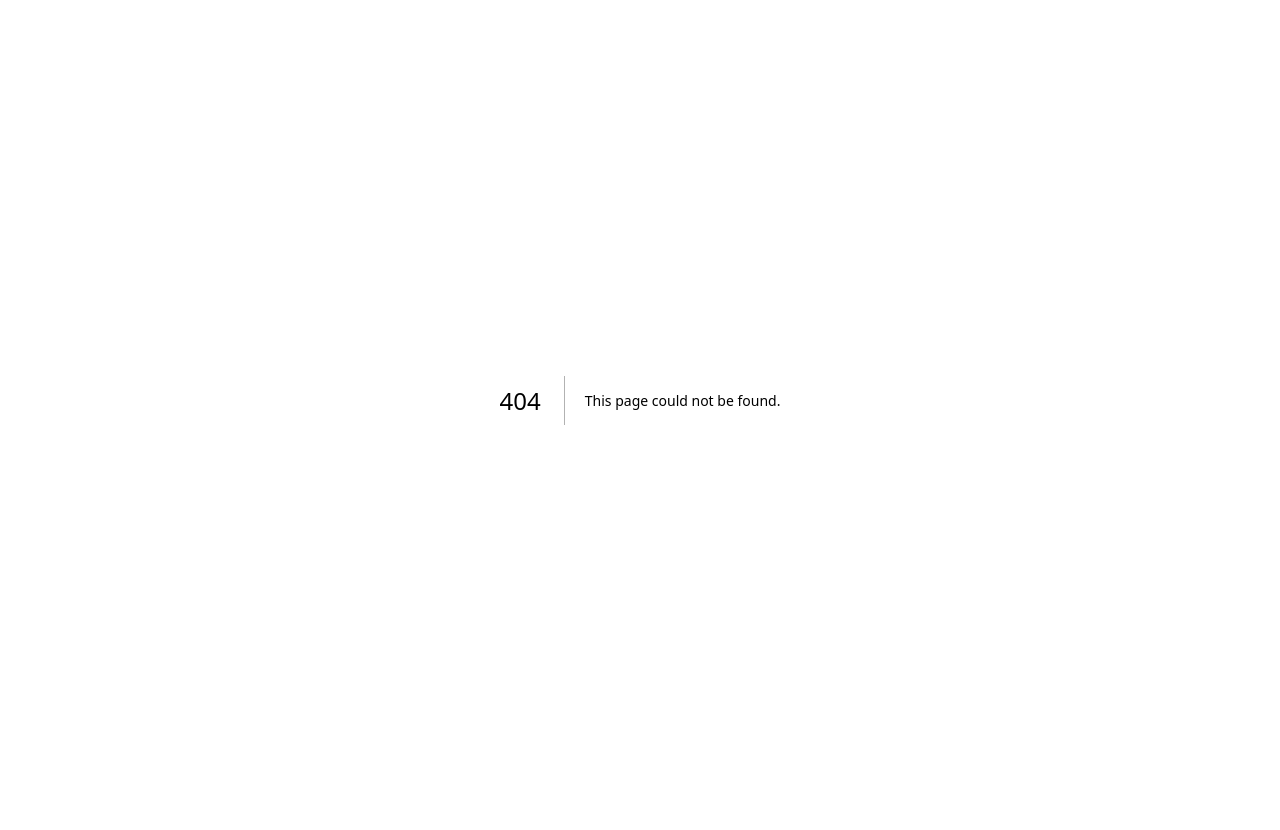
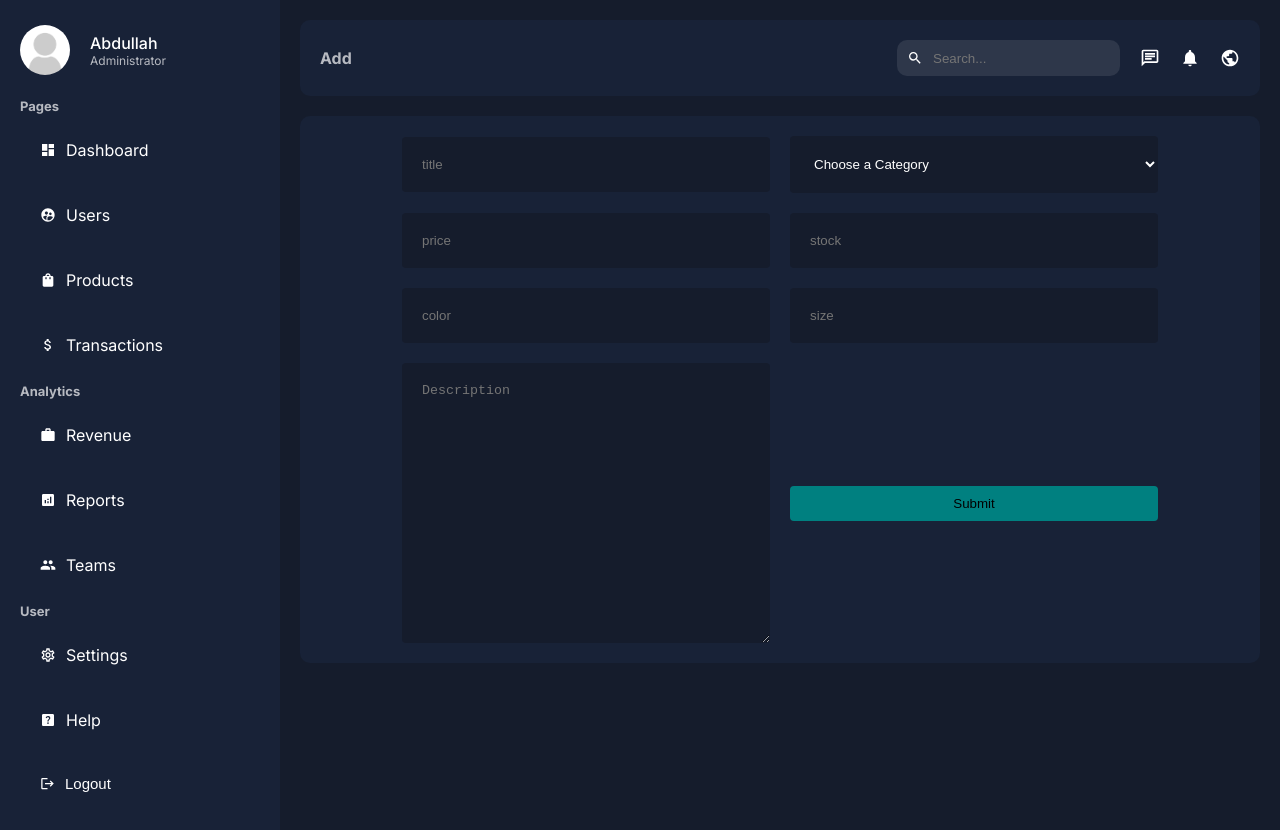
Before and after one commit to Abdullah-Arshad03/admin-dashboard, a Next.js app: page /dashboard/products/add in a window 1280 px wide. Before the commit this address had no page. Before the commit the page ends 800 px from the top, so only its background shows below. Built offline with nearby package versions, Linux system fonts and the light colour scheme.

Commit message:
Add Product Page is done

```diff
--- /dev/null
+++ b/app/dashboard/products/add/page.tsx
@@ -0,0 +1,33 @@
+import style from "@/app/ui/dashboard/products/addProduct/addProduct.module.css";
+
+const AddProductPage = () => {
+  return (
+    <div className={style.container}>
+      <form action="" className={style.form}>
+        <input className={style.input}
+         type="text" placeholder="title" name="title" required />
+        <select className={style.input} name="category" id="category">
+          <option value="general">Choose a Category</option>
+
+          <option value="kitchen">kitchen</option>
+          <option value="phone">Phone</option>
+          <option value="computer">Computer</option>
+        </select>
+        <input className={style.input}  type="number" placeholder="price" name="price" />
+        <input className={style.input} type="number" placeholder="stock" name="price" />
+        <input className={style.input} type="text" placeholder="color" name="color" />
+        <input className={style.input} type="text" placeholder="size" name="size" />
+        <textarea
+         className={style.input}
+          name="description"
+          id="description"
+          placeholder="Description"
+          rows={16}
+        ></textarea>
+        <button className={style.submit} type="submit">Submit</button>
+      </form>
+    </div>
+  );
+};
+
+export default AddProductPage;
--- a/app/dashboard/products/page.tsx
+++ b/app/dashboard/products/page.tsx
@@ -46,12 +46,14 @@ const ProductsPage = () => {
       <div className={style.search}>
         <Search placeholder='Search Products...'/>
         <div className={style.newUser}>
-          <Link href='/'> <button className={style.newProdBtn}>Create</button></Link>
+          <Link href='/'> <button className={style.newProdBtn}>Add New</button></Link>
+
         </div>
       </div>
       <div className={style.users}>
       <table className={style.table}>
         <thead>
+
           <tr>
             <td>Title</td>
             <td>Description</td>
--- a/app/dashboard/users/page.tsx
+++ b/app/dashboard/users/page.tsx
@@ -47,7 +47,7 @@ const UsersPage = () => {
       <div className={style.search}>
         <Search placeholder='Search Users...'/>
         <div className={style.newUser}>
-          <Link href='/'> <button className={style.newUserBtn}>New User</button></Link>
+          <Link href='/'> <button className={style.newUserBtn}>Add New</button></Link>
         </div>
       </div>
       <div className={style.users}>
--- /dev/null
+++ b/app/ui/dashboard/products/addProduct/addProduct.module.css
@@ -0,0 +1,35 @@
+.container{
+    padding: 20px;
+    margin-top: 20px;
+    display: flex;
+    align-items: center;
+    justify-content: center;
+    background-color: var(--bgSoft);
+    border-radius: 10px;
+}
+
+.form{
+    display: flex;
+    flex-wrap: wrap;
+    gap: 20px;
+    align-items: center;
+    justify-content: center;
+
+}
+
+.input {
+    padding: 20px ;
+    background-color: var(--bg);
+    border: none;
+    border-radius: 4px;
+    width: 40%;
+    color: white;
+
+}
+.submit{
+    padding: 10px;
+    background-color: teal;
+    border: none;
+    border-radius: 4px;
+    width: 40%;
+}
```
